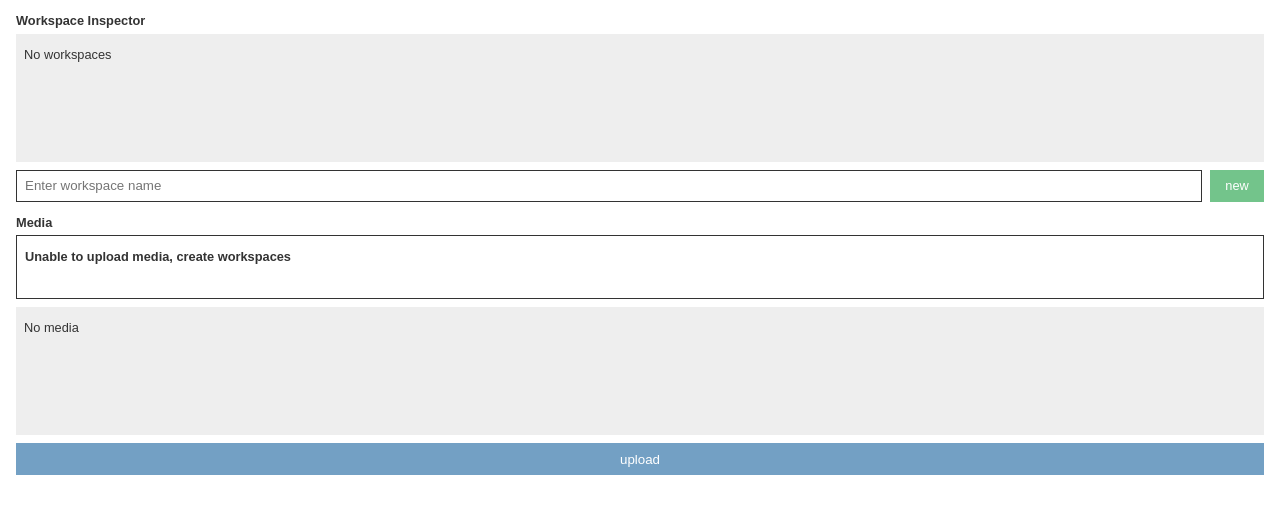
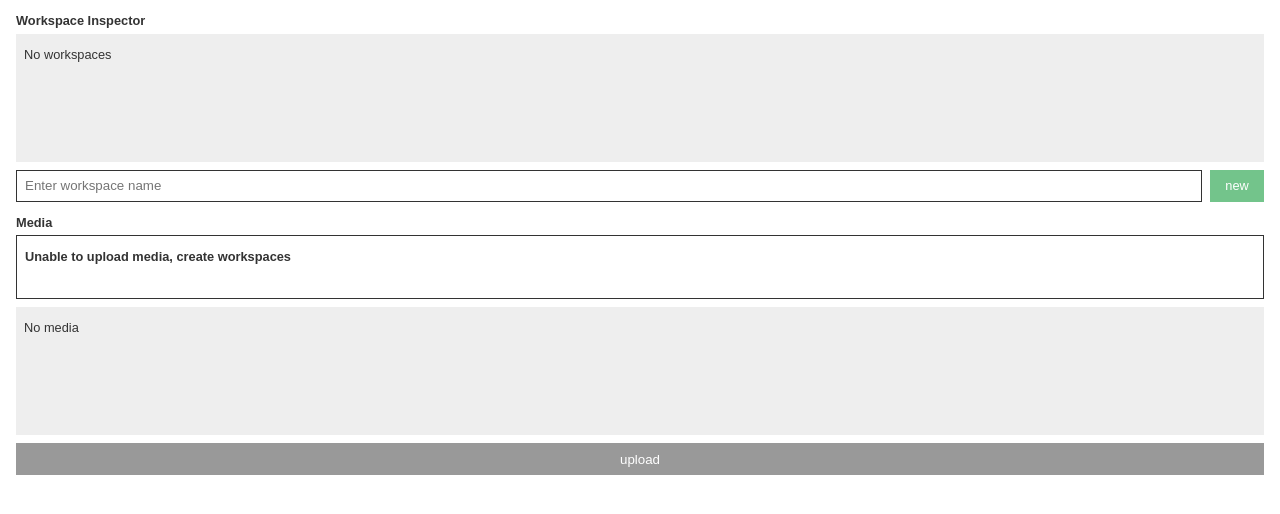
Before and after one commit to shuta13/vfg, a React app: page / in a window 1280 px wide. Shown: the top 514 px of the page. Built offline with nearby package versions, Linux system fonts and the light colour scheme.

Commit message:
wip: upload

```diff
--- a/src/components/MediaUploader/MediaUploader.css
+++ b/src/components/MediaUploader/MediaUploader.css
@@ -28,12 +28,17 @@
   margin-bottom: 0.5rem;
 }
 
-.MediaUploader_upload {
+.MediaUploader_upload,
+.MediaUploader_upload--disabled {
   width: 100%;
   height: 2rem;
   margin-top: 0.5rem;
   background: var(--blue);
   color: white;
+}
+
+.MediaUploader_upload--disabled {
+  background: var(--dark-gray);
 }
 
 .MediaUploader_warning {
--- a/src/components/MediaUploader/MediaUploader.tsx
+++ b/src/components/MediaUploader/MediaUploader.tsx
@@ -84,7 +84,16 @@ export const MediaUploader: React.FC = () => {
           <p className="MediaUploader_indication">No media</p>
         </div>
       )}
-      <button className="MediaUploader_upload">upload</button>
+      <button
+        className={
+          !(uploadedFiles.length > 0)
+            ? 'MediaUploader_upload--disabled'
+            : 'MediaUploader_upload'
+        }
+        disabled={!(uploadedFiles.length > 0)}
+      >
+        upload
+      </button>
       {fileRejections.length > 0 &&
         fileRejections.map((rejection, index) => (
           <p className="MediaUploader_warning" key={index}>
```
